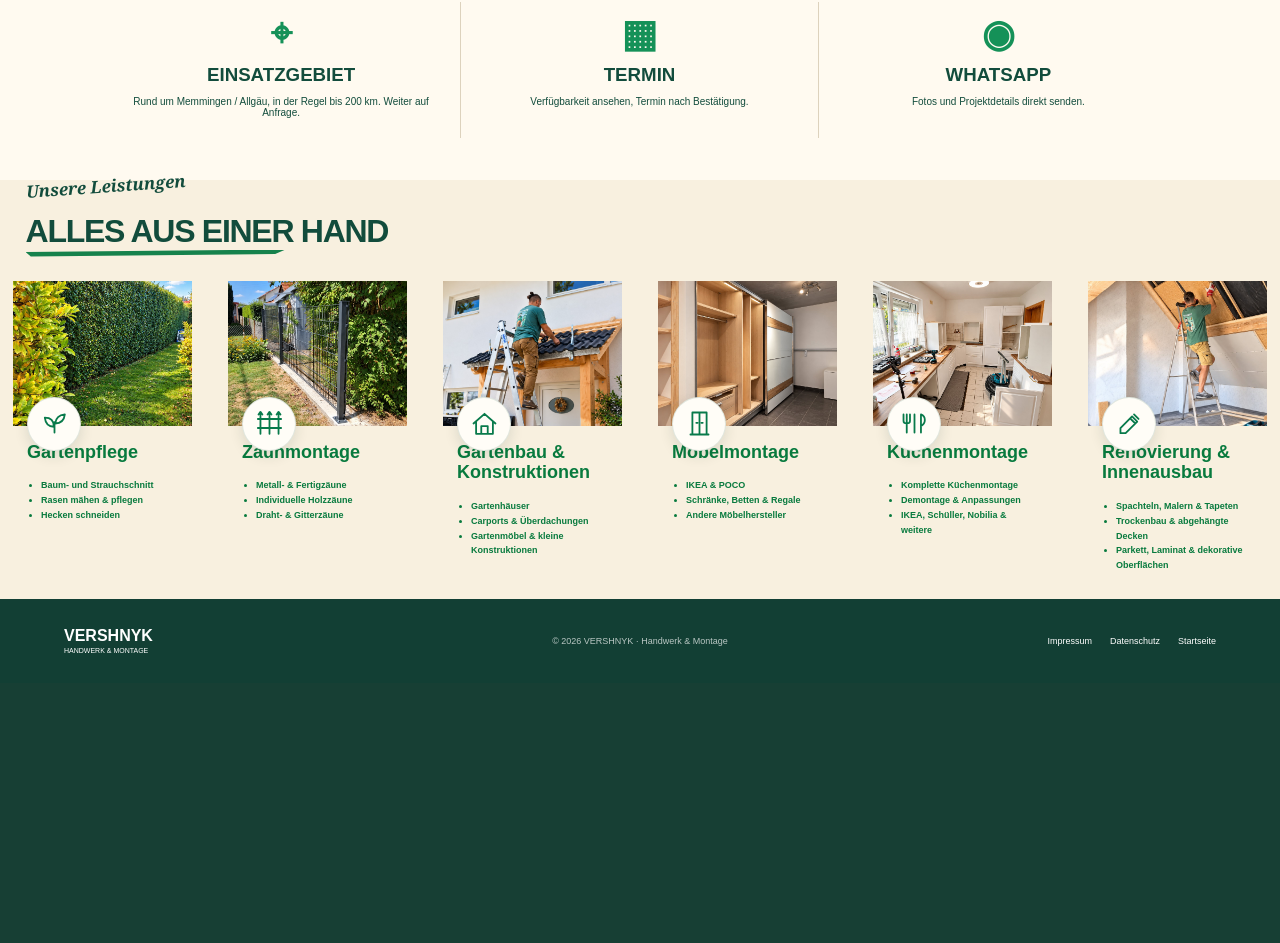
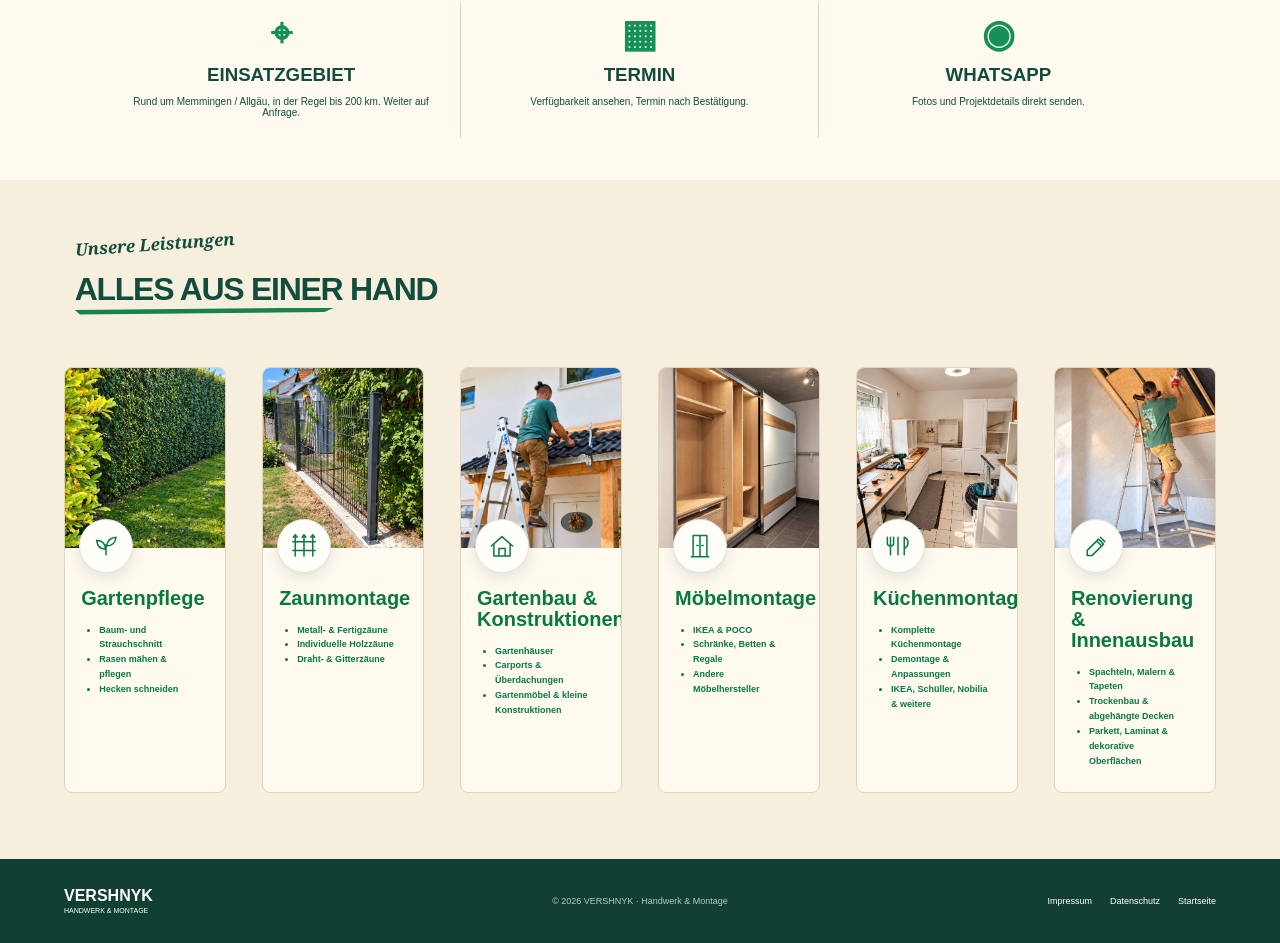
Before and after one commit to ch-ua/vershnyk-com, a Next.js app: page /leistungen/gartenbau in a window 1280 px wide. Shown: the part 2852-3795 px from the top of the page. Before the commit the page ends 3535 px from the top, so only its background shows below. Built offline with nearby package versions, Linux system fonts and the light colour scheme.

Commit message:
Style service navigation on detail pages

```diff
--- a/src/app/globals.css
+++ b/src/app/globals.css
@@ -368,3 +368,17 @@
 .serviceIcon svg{width:31px;height:31px;display:block;fill:none!important;stroke:currentColor!important;stroke-width:2.8;stroke-linecap:round;stroke-linejoin:round}
 .serviceIcon svg path{fill:none!important;stroke:currentColor!important}
 @media(max-width:800px){.serviceIcon svg{width:27px;height:27px;stroke-width:2.7}}
+
+
+/* Service-category navigation repeated at the bottom of every service detail page */
+.serviceCategoryNav{background:var(--cream);padding:58px 4% 66px}
+.serviceCategoryNav .sectionTitle{margin-bottom:28px}
+.serviceCategoryNav .serviceGrid{grid-template-columns:repeat(6,minmax(0,1fr))}
+.serviceNavCard{display:block;min-width:0;background:#fffaf0;border:1px solid var(--line);border-radius:8px;overflow:hidden;text-decoration:none;color:var(--green);transition:transform .18s ease,box-shadow .18s ease}
+.serviceNavCard:hover{transform:translateY(-3px);box-shadow:0 8px 22px #073e3114}
+.serviceNavCard .servicePhoto{height:180px}
+.serviceNavCard h3{font-size:20px;margin:40px 16px 14px;line-height:1.05}
+.serviceNavCard ul{margin:0 16px 24px;padding-left:18px;font-size:11px;line-height:1.7}
+.serviceNavCard .serviceIcon svg{width:30px;height:30px;fill:none;stroke:var(--bright);stroke-width:2.4;stroke-linecap:round;stroke-linejoin:round}
+@media(max-width:1100px){.serviceCategoryNav .serviceGrid{grid-template-columns:repeat(3,1fr)}}
+@media(max-width:700px){.serviceCategoryNav{padding:42px 5% 50px}.serviceCategoryNav .serviceGrid{display:flex;overflow-x:auto;gap:12px;scroll-snap-type:x mandatory}.serviceNavCard{flex:0 0 78%;scroll-snap-align:start}.serviceNavCard .servicePhoto{height:165px}}
```
